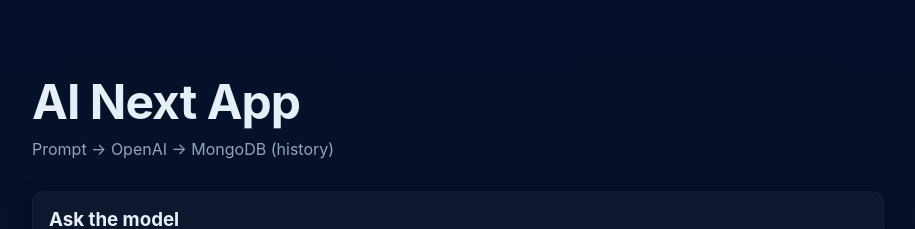
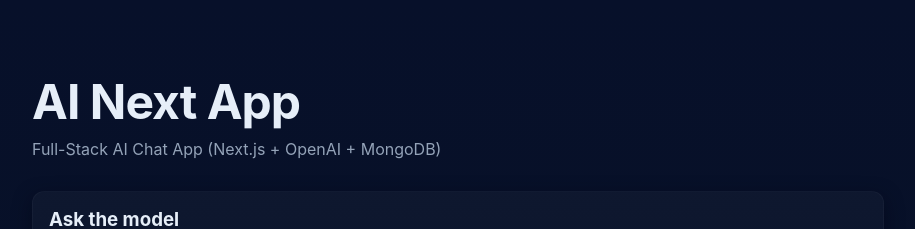
Before and after one commit to shivannadm/ai-stack-showdown, a Next.js app in the folder ai-next/: page / in a window 1280 px wide. Shown: the top 229 px of the page, without its empty margins (182-1097 px from the left). Built offline with nearby package versions, Linux system fonts and the light colour scheme; no server answers; the database is empty.

Commit message:
Update page.tsx

```diff
--- a/ai-next/app/page.tsx
+++ b/ai-next/app/page.tsx
@@ -18,7 +18,7 @@
         color: 'var(--muted)',
         fontSize: '16px'
       }}>
-        Prompt → OpenAI → MongoDB (history)
+        Full-Stack AI Chat App (Next.js + OpenAI + MongoDB)
       </p>
 
       <div className="card">
```
